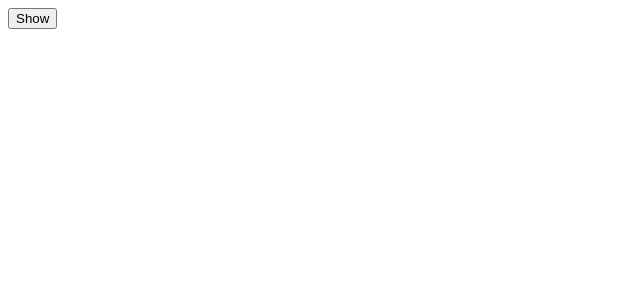
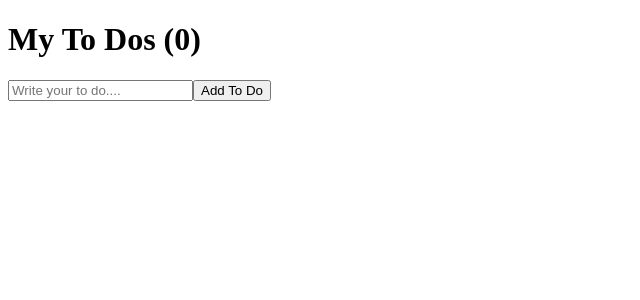
Before and after one commit to RealSong88/react_proj2, a React (Create React App) app: page / in a window 1280 px wide. Shown: the top 300 px of the page, without its empty margins (0-640 px from the left). Built offline with nearby package versions, Linux system fonts and the light colour scheme.

Commit message:
7.0 To Do List Part One

```diff
--- a/src/App.js
+++ b/src/App.js
@@ -1,20 +1,29 @@
 import { useState, useEffect } from "react";
 
-function Hello() {
-  useEffect(() => {
-    console.log("hi :)")
-    return () => console.log("bye :(")
-  }, []);
-  return <h1>Hello</h1>;
-}
-
 function App() {
-  const [showing, setShowing] = useState(false);
-  const onClick = () => setShowing((prev) => !prev);
+  const [toDo, setToDo] = useState("");
+  const [toDos, setToDos] = useState([]);
+  const onChange = (e) => setToDo(e.target.value);
+  const onSubmit = (e) => {
+    e.preventDefault();
+    if (toDo === "") {
+      return;
+    }
+    setToDos((currentArray) => [toDo, ...currentArray]);
+    setToDo("");
+  };
   return (
     <div>
-      {showing ? <Hello /> : null}
-      <button onClick={onClick}>{showing ? "Hide" : "Show"}</button>
+      <h1>My To Dos ({toDos.length})</h1>
+      <form onSubmit={onSubmit}>
+        <input
+          value={toDo}
+          onChange={onChange}
+          type="text"
+          placeholder="Write your to do...."
+        />
+        <button>Add To Do</button>
+      </form>
     </div>
   );
 }
```
Also changed, not shown: src/OldApp.js (added, +22 -0 lines).
